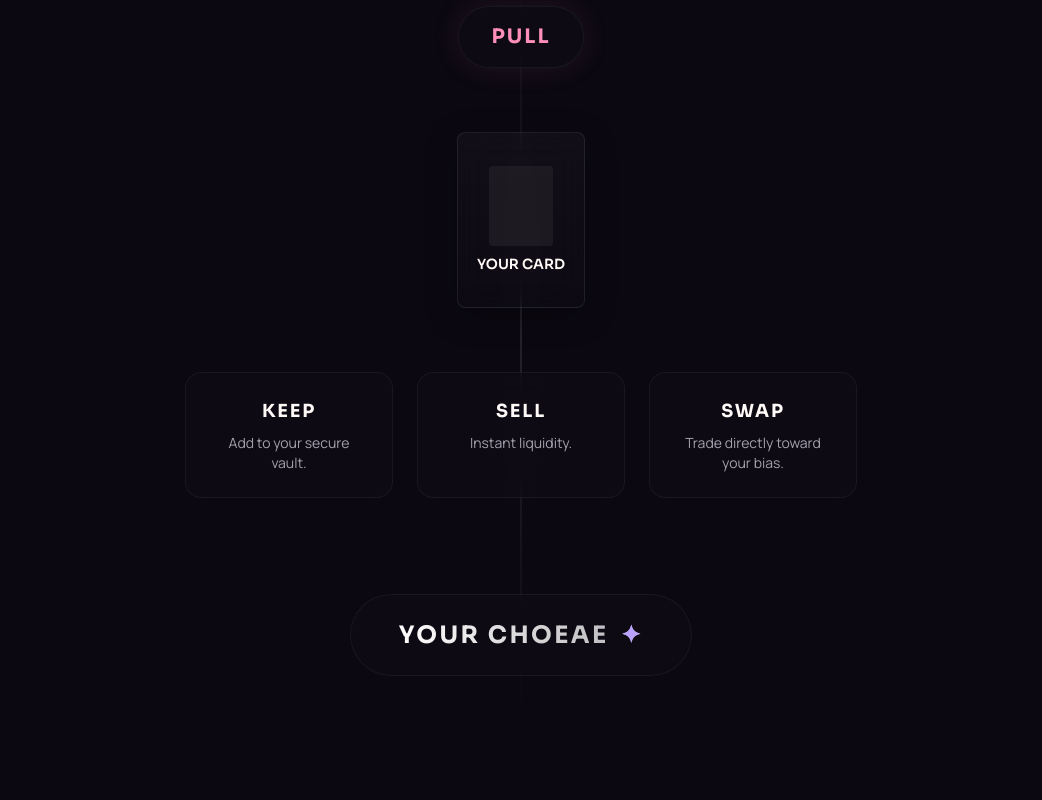
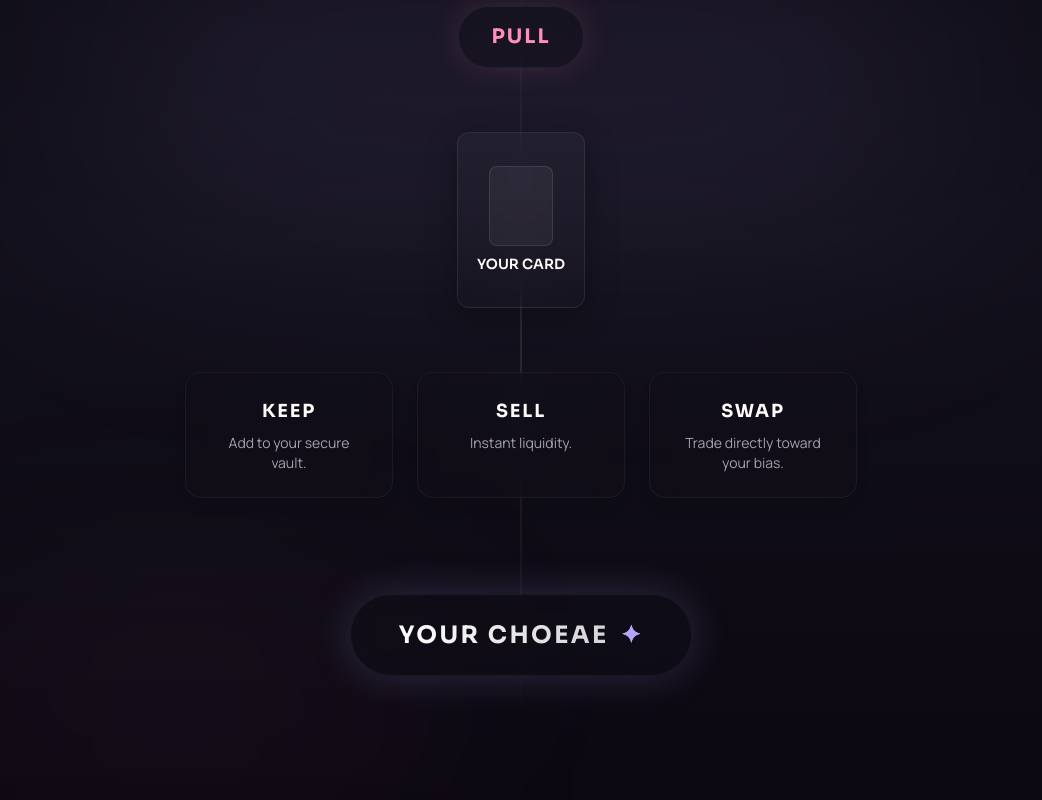
Before and after one commit to Spark1ezz/choeae-landing, a Next.js app: page / in a window 1280 px wide. Shown: the part 1420-2220 px from the top of the page, without its empty margins (119-1161 px from the left). Built offline with nearby package versions, Linux system fonts and the light colour scheme; no server answers.

Commit message:
style: match Choeae Loop and adjacent sections background to the exact Midnight Seoul plum ambient gradient

```diff
--- a/src/components/ChoeaeLoop.tsx
+++ b/src/components/ChoeaeLoop.tsx
@@ -4,8 +4,18 @@ import { motion } from "framer-motion";
 
 export default function ChoeaeLoop() {
   return (
-    <section id="how-it-works" className="py-32 relative bg-midnight-plum text-pearl">
-      <div className="container mx-auto px-6">
+    <section id="how-it-works" className="py-32 relative text-pearl overflow-hidden">
+      {/* Background - Exact same Seoul Night & Plum gradient as Hero */}
+      <div className="absolute inset-0 z-0 pointer-events-none">
+        <div className="absolute inset-0 bg-gradient-to-b from-midnight-plum via-seoul-night to-midnight-plum" />
+
+        {/* Ambient atmospheric glows */}
+        <div className="absolute top-1/4 left-1/2 -translate-x-1/2 w-[70vw] h-[35vh] bg-holo-violet/10 blur-[130px] rounded-full" />
+        <div className="absolute bottom-10 left-10 w-[40vw] h-[25vh] bg-choeae-pink/5 blur-[120px] rounded-full" />
+        <div className="absolute top-10 right-10 w-[35vw] h-[20vh] bg-seoul-blue/5 blur-[100px] rounded-full" />
+      </div>
+
+      <div className="container mx-auto px-6 relative z-10">
         <div className="text-center max-w-3xl mx-auto mb-20">
           <h2 className="section-headline mb-6">Meet the <span className="text-holo">Choeae Loop.</span></h2>
           <p className="text-moon-grey text-xl font-light">
@@ -25,7 +35,7 @@ export default function ChoeaeLoop() {
               initial={{ opacity: 0, y: 20 }}
               whileInView={{ opacity: 1, y: 0 }}
               viewport={{ once: true, margin: "-100px" }}
-              className="glass px-8 py-4 rounded-full border border-white/10 flex items-center justify-center shadow-[0_0_30px_rgba(255,143,184,0.1)]"
+              className="glass px-8 py-4 rounded-full border border-white/15 flex items-center justify-center shadow-[0_0_30px_rgba(255,143,184,0.15)] bg-white/5 backdrop-blur-md"
             >
               <span className="font-sora font-bold text-xl tracking-widest text-choeae-pink">PULL</span>
             </motion.div>
@@ -36,9 +46,9 @@ export default function ChoeaeLoop() {
               whileInView={{ opacity: 1, scale: 1 }}
               viewport={{ once: true, margin: "-100px" }}
               transition={{ delay: 0.2 }}
-              className="w-32 h-44 rounded-lg bg-gradient-to-b from-white/10 to-transparent border border-white/20 flex flex-col items-center justify-center gap-2 glass-card shadow-[0_0_40px_rgba(255,255,255,0.05)]"
+              className="w-32 h-44 rounded-xl bg-gradient-to-b from-white/10 to-transparent border border-white/20 flex flex-col items-center justify-center gap-2 glass-card shadow-[0_0_40px_rgba(255,255,255,0.05)]"
             >
-              <div className="w-16 h-20 bg-white/5 rounded" />
+              <div className="w-16 h-20 bg-white/5 rounded-lg border border-white/10" />
               <span className="font-sora text-sm font-semibold text-pearl">YOUR CARD</span>
             </motion.div>
 
@@ -51,7 +61,7 @@ export default function ChoeaeLoop() {
                   whileInView={{ opacity: 1, y: 0 }}
                   viewport={{ once: true, margin: "-100px" }}
                   transition={{ delay: 0.3 + (i * 0.1) }}
-                  className="glass p-6 rounded-2xl border border-white/5 hover:border-white/20 transition-colors"
+                  className="glass p-6 rounded-2xl border border-white/10 hover:border-white/25 transition-all shadow-lg hover:shadow-[0_0_25px_rgba(185,161,255,0.1)] bg-white/5"
                 >
                   <span className="font-sora font-bold tracking-widest text-lg text-pearl mb-2 block">{action}</span>
                   <p className="text-sm text-moon-grey">
@@ -69,10 +79,10 @@ export default function ChoeaeLoop() {
               whileInView={{ opacity: 1, y: 0 }}
               viewport={{ once: true, margin: "-100px" }}
               transition={{ delay: 0.6 }}
-              className="mt-8 glass px-12 py-6 rounded-full border border-holo-violet/30 flex items-center justify-center relative overflow-hidden group"
+              className="mt-8 glass px-12 py-6 rounded-full border border-holo-violet/40 flex items-center justify-center relative overflow-hidden group shadow-[0_0_40px_rgba(185,161,255,0.2)] bg-white/5"
             >
-              <div className="absolute inset-0 bg-gradient-to-r from-choeae-pink/10 via-holo-violet/10 to-seoul-blue/10 opacity-0 group-hover:opacity-100 transition-opacity duration-500" />
-              <span className="font-sora font-bold text-2xl tracking-widest text-transparent bg-clip-text bg-gradient-to-r from-white to-white/70 flex items-center gap-3">
+              <div className="absolute inset-0 bg-gradient-to-r from-choeae-pink/15 via-holo-violet/15 to-seoul-blue/15 opacity-0 group-hover:opacity-100 transition-opacity duration-500" />
+              <span className="font-sora font-bold text-2xl tracking-widest text-transparent bg-clip-text bg-gradient-to-r from-white to-white/80 flex items-center gap-3">
                 YOUR CHOEAE <span className="text-holo-violet">✦</span>
               </span>
             </motion.div>
--- a/src/components/FourPossibilities.tsx
+++ b/src/components/FourPossibilities.tsx
@@ -15,8 +15,14 @@ export default function FourPossibilities() {
   const [active, setActive] = useState('pull');
 
   return (
-    <section className="py-32 relative bg-seoul-night text-pearl border-t border-white/5">
-      <div className="container mx-auto px-6">
+    <section className="py-32 relative text-pearl overflow-hidden border-t border-white/5">
+      {/* Background with Ambient Glow */}
+      <div className="absolute inset-0 z-0 pointer-events-none">
+        <div className="absolute inset-0 bg-gradient-to-b from-midnight-plum via-seoul-night to-midnight-plum" />
+        <div className="absolute top-1/2 right-10 w-[50vw] h-[30vh] bg-choeae-pink/5 blur-[140px] rounded-full" />
+      </div>
+
+      <div className="container mx-auto px-6 relative z-10">
         <div className="flex flex-col md:flex-row items-center justify-between gap-16">
 
           <div className="w-full md:w-1/2">
@@ -30,7 +36,7 @@ export default function FourPossibilities() {
                   className={cn(
                     "p-6 rounded-2xl cursor-pointer transition-all duration-300 border",
                     active === p.id
-                      ? "glass border-white/20 bg-white/5"
+                      ? "glass border-white/20 bg-white/5 shadow-[0_0_30px_rgba(255,255,255,0.03)]"
                       : "border-transparent opacity-50 hover:opacity-100"
                   )}
                 >
```
